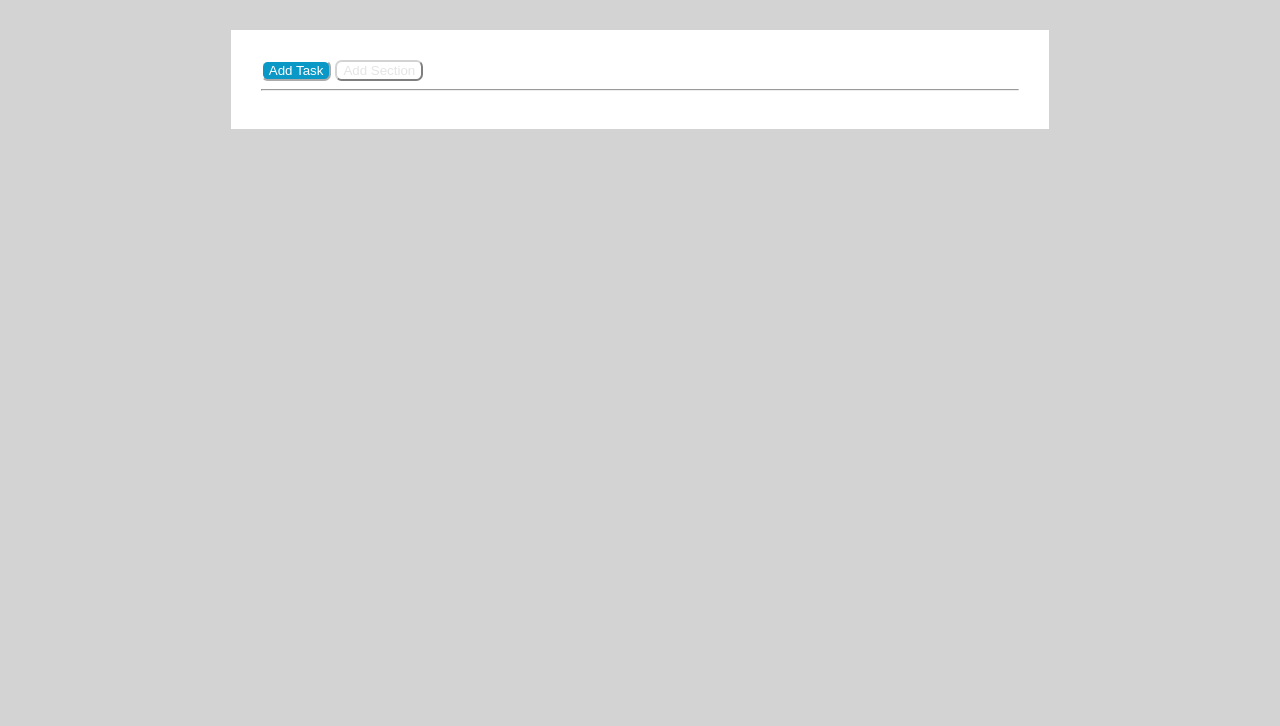
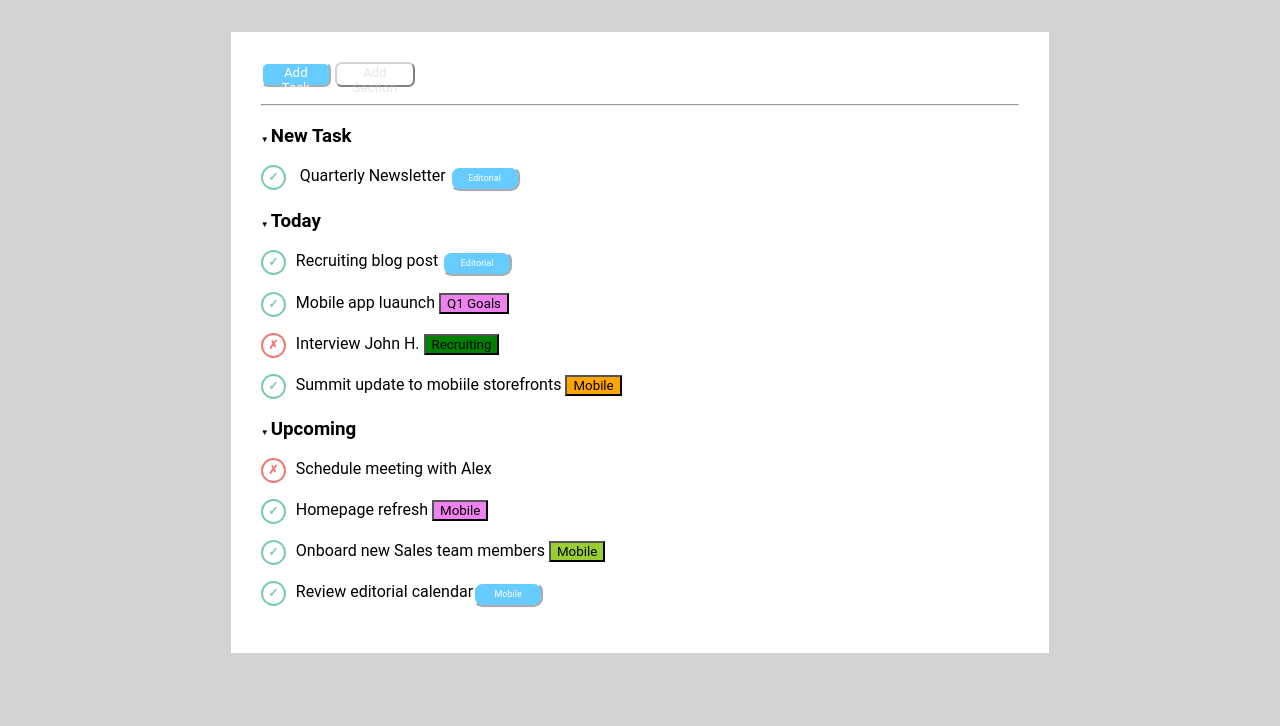
Before and after one commit to Ale1830/html-css-toboolist, a plain HTML site: page index.html in a window 1280 px wide. Shown: the part 74-800 px from the top of the page. Drawn offline with Linux system fonts and the light colour scheme.

Commit message:
quasi completo

```diff
--- a/index.html
+++ b/index.html
@@ -28,7 +28,39 @@
           </span>
       </section>
       <hr>
+      <!-- new task -->
+      <section>
+          <h3>
+           <span class=arrows> &#9660 </span>New Task
+          </h3>
+          <p>
+            <span class=check>&check;</span> Quarterly Newsletter <button class=button-blu>Editorial</button>
+          </p>
 
+      </section>
+      <!-- Today -->
+      <section>
+           <h3>
+            <span class=arrows> &#9660 </span>Today
+           </h3>
+           <p><span class=check>&check;</span>Recruiting blog post <button class=button-blu>Editorial</button></p>
+           <p><span class=check>&check;</span>Mobile app luaunch <button class=violet>Q1 Goals</button></p>
+           <p><span class=cross>&cross;</span>Interview John H. <button class=green >Recruiting</button></p>
+           <p><span class=check>&check;</span>Summit update to mobiile storefronts <button class=orange>Mobile</button></p>
+      </section>
+      <!-- upcoming -->
+    <section>
+        <h3>
+            <span class=arrows> &#9660 </span>Upcoming
+        </h3>
+        <p><span class=cross>&cross;</span>Schedule meeting with Alex</p>
+        <p><span class=check>&check;</span>Homepage refresh <button class=violet>Mobile</button></p>
+        <p><span class=check>&check;</span>Onboard new Sales team members <button class=yellowgreen>Mobile</button></p>
+        <p><span class=check>&check;</span>Review editorial calendar<button class=button-blu>Mobile</button></p>
+
+
+
+    </section>
     </main>
 
 </body>
--- a/style.css
+++ b/style.css
@@ -1,4 +1,6 @@
-
+*{
+    font-family:"roboto";
+}
 header{
     width:100%;
     height:50px;
@@ -36,19 +38,78 @@ main{
 hr{
     color:(211,211,211,0,5);
 }
-.buttons {
-
-
-}
 #button1{
-    background-color:rgb(10, 152, 199);
+    background-color:rgb(102, 204, 255);
     border-radius: 5pt;
     color:white;
     border-color: white;
+    width: 70px;
+    height: 25px;
 }
 #button2{
     background-color: white;
-    color:rgb(206, 204, 204, 0.5);
+    color:rgba(204, 205, 206, 0.5);
     border-radius:5pt;
     border-color:lightgray;
+    width: 80px;
+    height: 25px;
+    outline-offset: 0;
 }
+/* new task */
+.arrows{
+    font-size:8px;
+}
+
+.check {
+        display: inline-block;
+        width: 25px;
+        height: 25px;
+        text-align: center;
+        padding: 3px;
+        margin-right: 10px;
+        color: #79c9b6;
+        font-size: 12px;
+        font-weight: bold;
+        border: 2px solid #79c9b6;
+        border-radius: 100%;
+        box-sizing: border-box;
+}
+
+.button-blu{
+    background-color:rgb(102, 204, 255);
+    border-radius: 7pt;
+    color:white;
+    border-color: white;
+    width: 70px;
+    height: 25px;
+    font-size:9px;
+}
+ /* today    */
+ .cross {
+    display: inline-block;
+    width: 25px;
+    height: 25px;
+    text-align: center;
+    padding: 3px;
+    margin-right: 10px;
+    color: #f07870;
+    font-size: 12px;
+    font-weight: bold;
+    border: 2px solid #f07870;
+    border-radius: 100%;
+    box-sizing: border-box;
+}
+
+.violet{
+    background-color:violet
+}
+.green{
+    background-color:green
+}
+
+.orange{
+    background-color:orange
+}
+.yellowgreen{
+    background-color: yellowgreen;
+}
```
Also changed, not shown: 1 other file.
